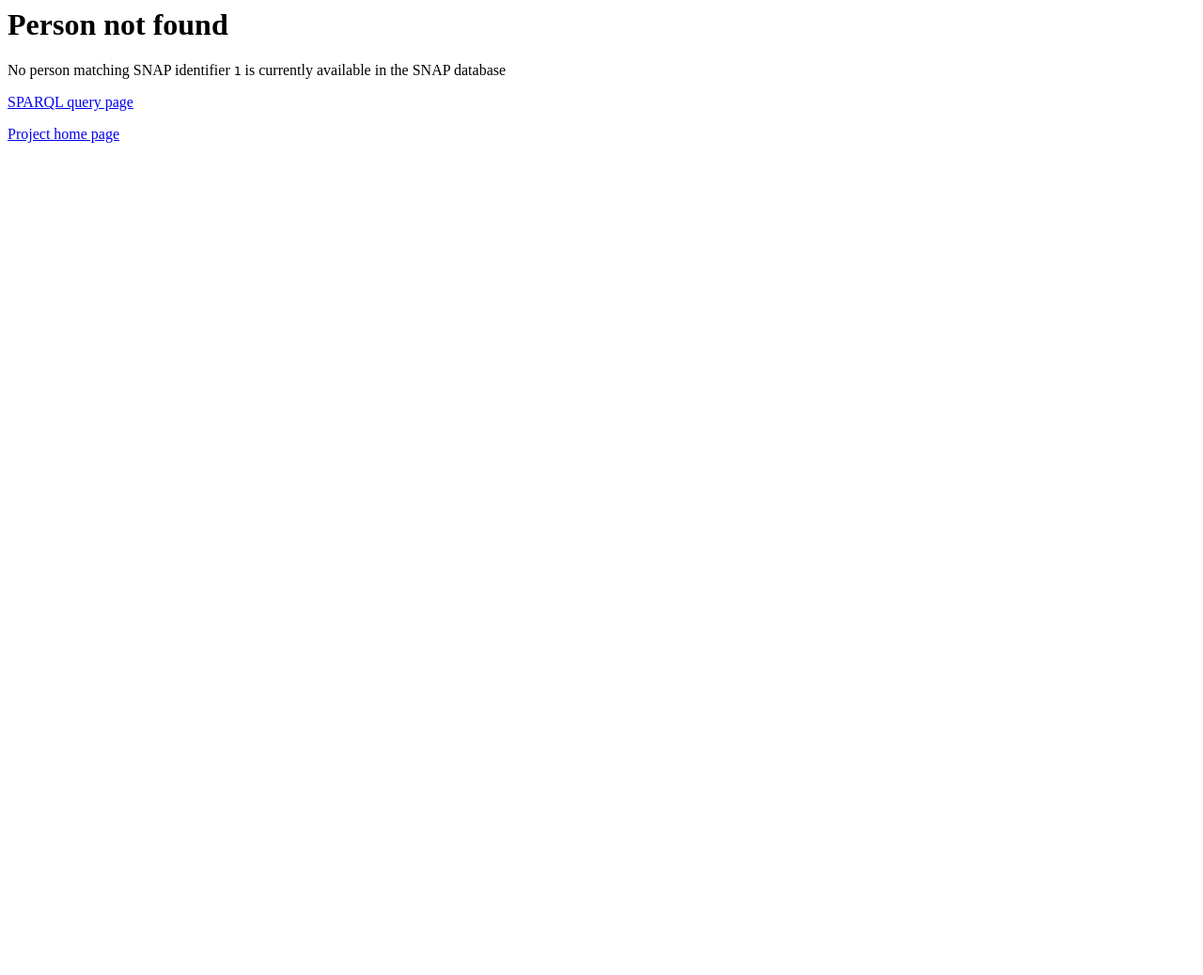
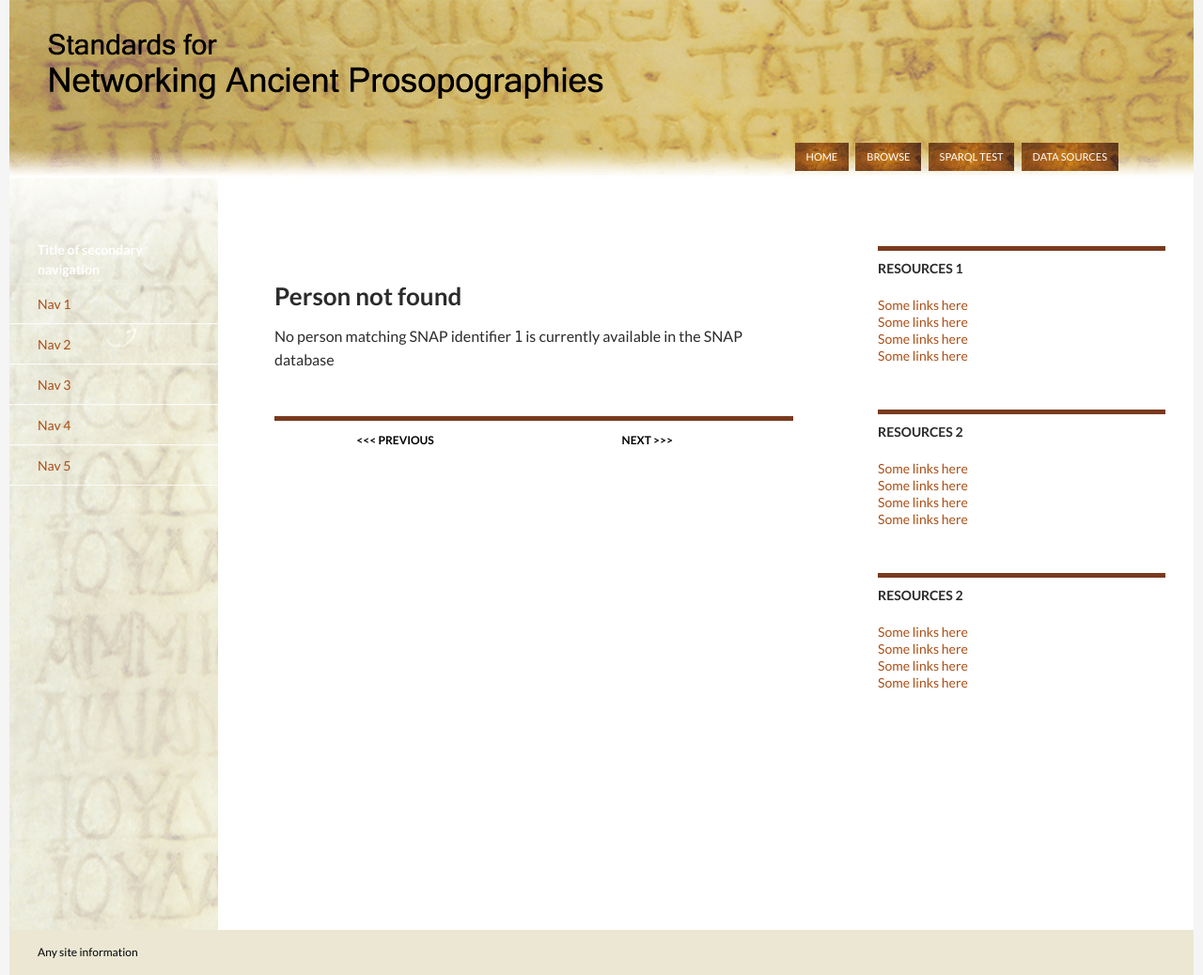
Before and after one commit to SNAPminions/snapcode, a Django app: template django/root/sparqlquery/templates/404.html in a window 1280 px wide. Shown: the whole page at 94% size. Before the commit the page ends 152 px from the top, so only its background shows below. Run offline with Django 3.2, Linux system fonts and the light colour scheme; the template is opened without the code that fills it: most values are stand-ins (such as "Sample title", 1, 10 or a date in 2020); parts of the project's set-up code (start-up, migrations or seed data) failed here and were passed over.

Commit message:
stylesheet update
Apply stylesheet to 404 page

```diff
--- a/django/root/sparqlquery/templates/404.html
+++ b/django/root/sparqlquery/templates/404.html
@@ -1,24 +1,54 @@
-<html>
+<html xmlns="http://www.w3.org/1999/xhtml" xml:lang="en">
 <head>
-<title>{{ id }} Not Found</title>
+<title>SNAP:DRGN {{ title }}</title>
+<link href="../../../../design/style.css" rel="stylesheet" type="text/css">
+<link href='http://fonts.googleapis.com/css?family=Lato:400,700' rel='stylesheet' type='text/css'>
 </head>
+
 <body>
+<div id="page" class="hfeed site">
+
+	<div id="site-header">
+		<a href="http://data.snapdrgn.net/person/1/" rel="home">
+			<img src="../../../../design/bannermain10.gif" width="1260" height="190" alt="Site Banner Image">
+		</a>
+	</div>
+
+	<header id="masthead" class="site-header" role="banner">
+		<div class="header-main">
+			<nav id="primary-navigation" class="site-navigation primary-navigation" role="navigation">
+				<a class="screen-reader-text skip-link" href="#content">Skip to content</a>
+				<div class="nav-menu">
+					<ul>
+						<li><a href="http://snapdrgn.net/">Home</a></li>
+						<li><a href="">Browse</a></li>
+						<li><a href="">Sparql test</a></li>
+						<li><a href="">Data sources</a></li>
+					</ul>
+				</div>
+			</nav>
+		</div>
+	</header>
+
+
+	<div id="main" class="site-main">
+
+		<div id="main-content" class="main-content">
+
+			<div id="primary" class="content-area">
+
+				<div id="content" class="site-content" role="main">
 					<h1>Person not found</h1>
 					<p>No person matching SNAP identifier <code>{{ id }}</code> is currently available
 					in the SNAP database</p>
 
-<p><a href="http://snap.dighum.kcl.ac.uk/query/">SPARQL query page</a></p>
-</body>
-
-<footer>
-<a href="http://snapdrgn.net/">Project home page</a>
 
 					{% if test %}
 
-<hr />
+
 					<p><small>
 
-<hr/>
+
 
 					{{ debug }}
 
@@ -28,5 +58,98 @@ in the SNAP database</p>
 
 
 
+
+
+					<nav class="navigation paging-navigation" role="navigation">
+						<div class="group" id="pageButton">
+
+						<input type="button" value="<<< Previous" name="B1" onclick="Back()" id="pageButton1">
+						<input type="button" value="Next >>>" name="B2" onclick="Forward()" id="pageButton2">
+						</div>
+					</nav>
+				</div>
+
+			</div>
+
+			<div id="content-sidebar" class="content-sidebar widget-area" role="complementary">
+				<aside class="widget">
+					<h1 class="widget-title">Resources 1</h1>
+					<ul>
+						<li>
+							<a href="">Some links here</a>
+						</li>
+						<li>
+							<a href="">Some links here</a>
+						</li>
+						<li>
+							<a href="">Some links here</a>
+						</li>
+						<li>
+							<a href="">Some links here</a>
+						</li>
+					</ul>
+				</aside>
+				<aside class="widget">
+					<h1 class="widget-title">Resources 2</h1>
+					<ul>
+						<li>
+							<a href="">Some links here</a>
+						</li>
+						<li>
+							<a href="">Some links here</a>
+						</li>
+						<li>
+							<a href="">Some links here</a>
+						</li>
+						<li>
+							<a href="">Some links here</a>
+						</li>
+					</ul>
+				</aside>
+				<aside class="widget">
+					<h1 class="widget-title">Resources 2</h1>
+					<ul>
+						<li>
+							<a href="">Some links here</a>
+						</li>
+						<li>
+							<a href="">Some links here</a>
+						</li>
+						<li>
+							<a href="">Some links here</a>
+						</li>
+						<li>
+							<a href="">Some links here</a>
+						</li>
+					</ul>
+				</aside>
+
+			</div>
+		</div>
+
+		<div id="secondary">
+
+		<div class="secondary-nav-title">Title of secondary navigation</div>
+
+			<nav role="navigation" class="navigation site-navigation secondary-navigation">
+				<div class="menu-snap-resources-container">
+					<ul id="menu-snap-resources" class="menu">
+						<li><a href="">Nav 1</a></li>
+						<li><a href="">Nav 2</a></li>
+						<li><a href="">Nav 3</a></li>
+						<li><a href="">Nav 4</a></li>
+						<li><a href="">Nav 5</a></li>
+					</ul>
+				</div>
+			</nav>
+		</div>
+	</div>
+
+
+	<footer id="colophon" class="site-footer" role="contentinfo">
+	<div class="site-info">
+	Any site information</div>
 	</footer>
+</div>
+</body>
 </html>
```
Lines whose indentation alone changed are shown as unchanged.
